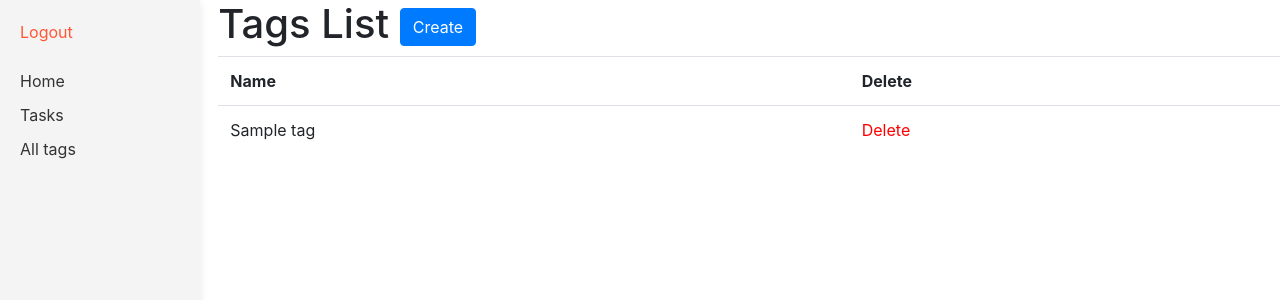
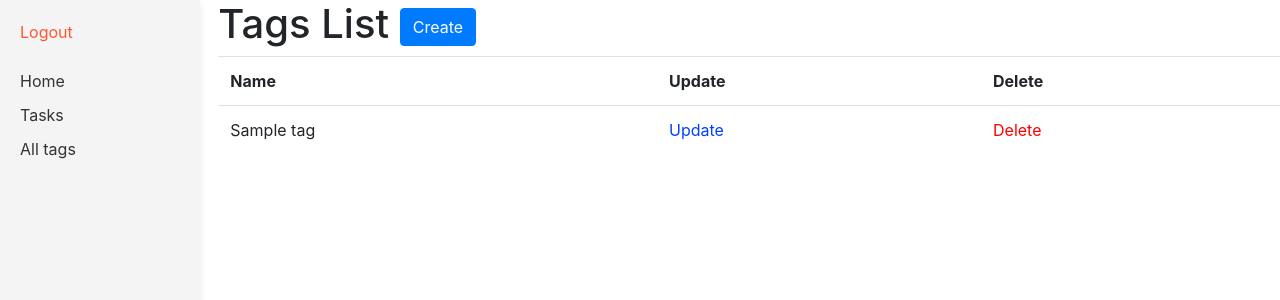
Before and after one commit to Tarasidze/Mate_Todo_List, a Django app: page /tags/ in a window 1280 px wide. Shown: the top 300 px of the page. Run offline with Django 4.2, Linux system fonts and the light colour scheme; a user stored in the database is signed in; tables that the repository leaves empty hold one stand-in row (values such as "Sample post").

Commit message:
fix css for better looking

```diff
--- a/templates/base.html
+++ b/templates/base.html
@@ -22,7 +22,7 @@
             <div class="col-sm-2">
 
                 {% block sidebar %}
-                    <link rel="stylesheet" href="{% static 'css/side-bar.css' %}">
+                    <link rel="stylesheet" href="/static/css/side-bar.css">
                     {% include "includes/sidebar.html" %}
                 {% endblock %}
 
--- a/templates/todo_list/tags_list.html
+++ b/templates/todo_list/tags_list.html
@@ -12,13 +12,22 @@
     <table class="table">
       <tr>
         <th>Name</th>
+        <th>Update</th>
         <th>Delete</th>
       </tr>
 
       {% for tag in tags_list %}
         <tr>
+
           <td>
               {{ tag.name }}
+          </td>
+
+          <td>
+            <a style="color: #0040ff"
+              href="{% url 'todo_list:tags-update' pk=tag.id %}">
+              Update
+            </a>
           </td>
 
           <td>
@@ -27,6 +36,7 @@
               Delete
             </a>
           </td>
+
         </tr>
       {% endfor %}
     </table>
--- a/templates/todo_list/tasks_list.html
+++ b/templates/todo_list/tasks_list.html
@@ -3,7 +3,7 @@
 
 
 {% block content %}
-<link rel="stylesheet" href="/css/tasks_list.css">
+<link rel="stylesheet" href="/static/css/tasks_list.css">
 
 <div class="order-list-container">
   <h1 class="order-list-heading">
@@ -19,7 +19,7 @@
       <h2 class="order-column-heading">Task in progres</h2>
       {% for task in tasks_list %}
         {% if not task.is_done %}
-          <div class="order-plate">
+          <div class="literal-block-wrapper">
             <div class="order-header">
               <strong><span class="order-id">Task id {{ task.id }}</span></strong>
               <div class="order-actions">
@@ -34,7 +34,7 @@
             <div>
                 {% if not task.is_done %}
                 <strong>task in progress</strong>
-                <a href="{% url 'todo_list:update_task_status' task.id %}" class="btn btn-sm btn-success">Complete</a>
+                <a href="{% url 'todo_list:update_task_status' task.id %}" class="btn btn-sm btn">Complete</a>
                 {% else %}
                 <strong>completed task</strong>
                 {% endif %}
```
Also changed, not shown: templates/todo_list/tags_confirm_delete.html (added, +11 -0 lines).
